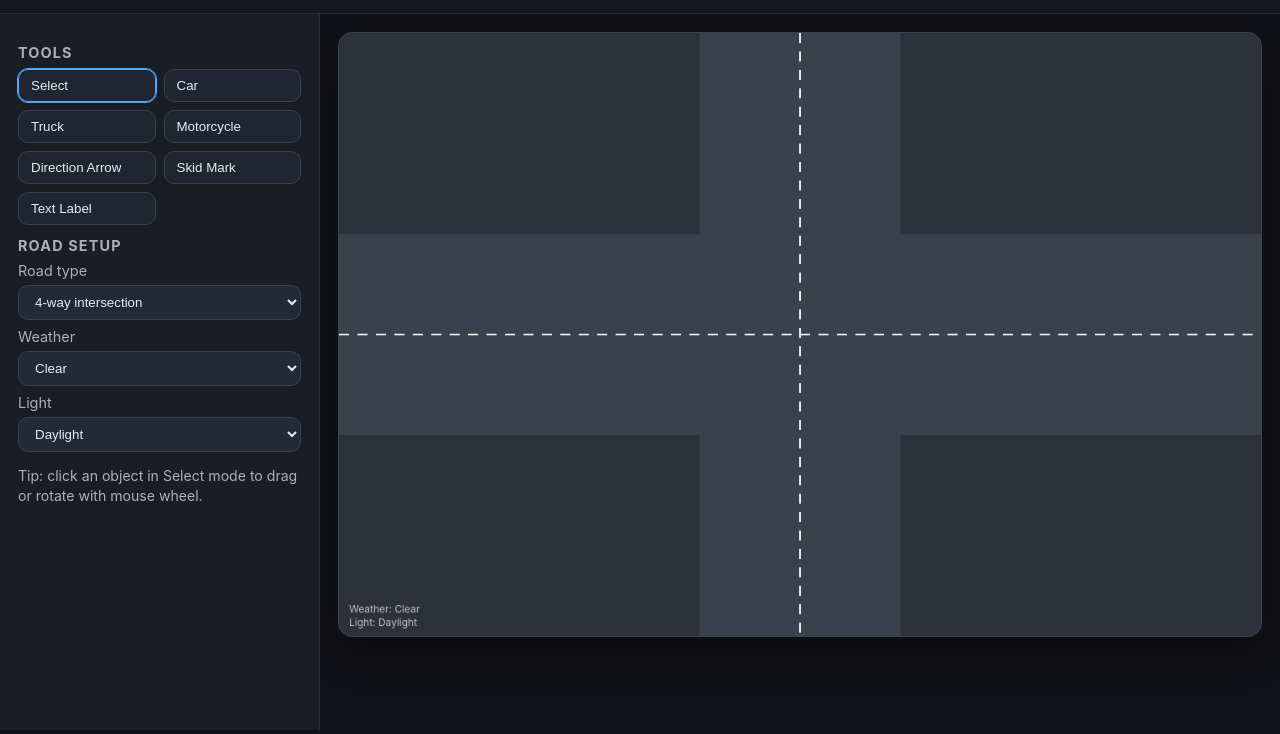
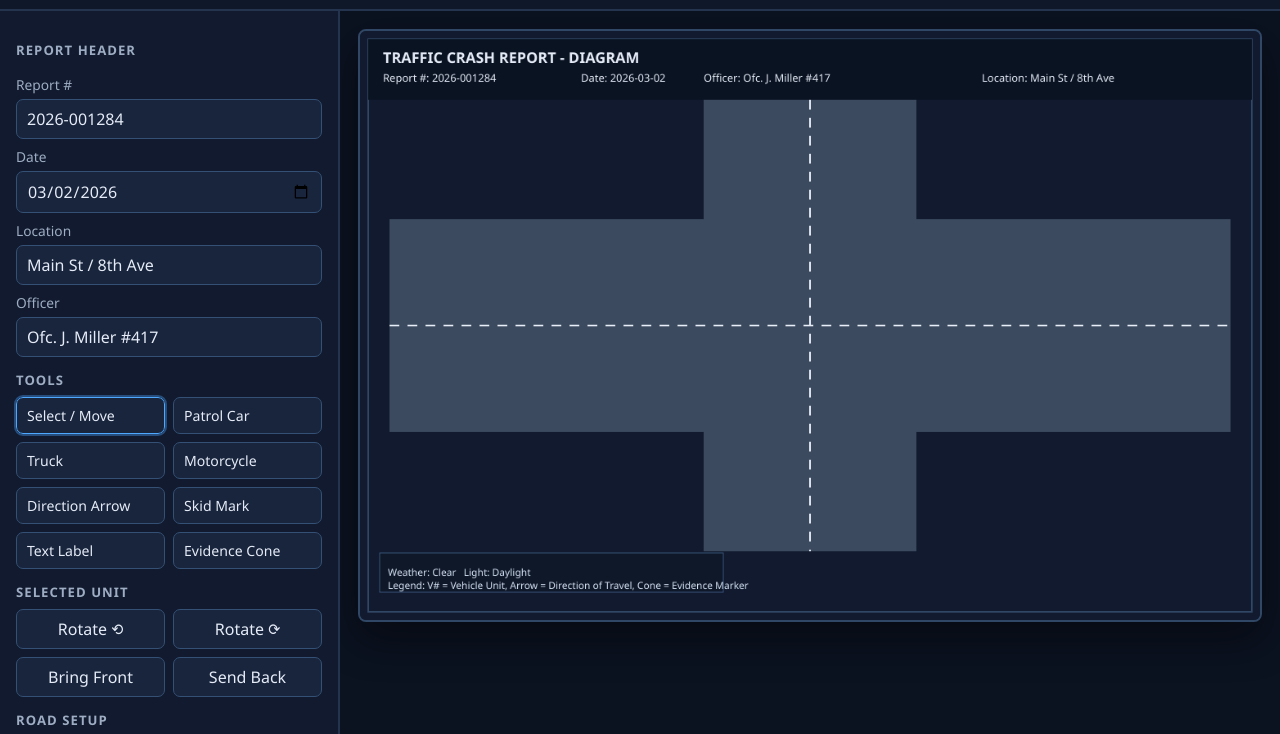
Before and after one commit to thefoxssss/clih-nails, a plain HTML site: page index.html in a window 1280 px wide. Shown: the part 70-804 px from the top of the page. Drawn offline with Linux system fonts and the light colour scheme.

Commit message:
Switch crash report interface to dark mode

```diff
--- a/app.js
+++ b/app.js
@@ -2,9 +2,21 @@ const canvas = document.getElementById("diagramCanvas");
 const ctx = canvas.getContext("2d");
 const toolButtons = [...document.querySelectorAll(".tool")];
 const roadTypeSelect = document.getElementById("roadType");
+const weatherSelect = document.getElementById("weather");
+const lightSelect = document.getElementById("light");
+const reportNumberInput = document.getElementById("reportNumber");
+const reportDateInput = document.getElementById("reportDate");
+const reportLocationInput = document.getElementById("reportLocation");
+const officerNameInput = document.getElementById("officerName");
 const exportBtn = document.getElementById("exportBtn");
 const clearBtn = document.getElementById("clearBtn");
 const undoBtn = document.getElementById("undoBtn");
+const rotateLeftBtn = document.getElementById("rotateLeftBtn");
+const rotateRightBtn = document.getElementById("rotateRightBtn");
+const bringFrontBtn = document.getElementById("bringFrontBtn");
+const sendBackBtn = document.getElementById("sendBackBtn");
+
+reportDateInput.valueAsDate = new Date();
 
 let activeTool = "select";
 let items = [];
@@ -12,6 +24,7 @@ let selectedId = null;
 let dragging = false;
 let dragOffset = { x: 0, y: 0 };
 const snapshots = [];
+let vehicleCounter = 1;
 
 function saveSnapshot() {
   snapshots.push(JSON.stringify(items));
@@ -35,21 +48,54 @@ function setTool(tool) {
   toolButtons.forEach((btn) => btn.classList.toggle("active", btn.dataset.tool === tool));
 }
 
+function selectedItem() {
+  return items.find((entry) => entry.id === selectedId);
+}
+
+function rotateSelected(direction) {
+  const item = selectedItem();
+  if (!item) return;
+  saveSnapshot();
+  item.rotation += direction * 0.12;
+  draw();
+}
+
+function moveLayer(toFront) {
+  const item = selectedItem();
+  if (!item) return;
+  saveSnapshot();
+  items = items.filter((entry) => entry.id !== item.id);
+  if (toFront) items.push(item);
+  else items.unshift(item);
+  draw();
+}
+
 toolButtons.forEach((btn) => btn.addEventListener("click", () => setTool(btn.dataset.tool)));
 undoBtn.addEventListener("click", undo);
+rotateLeftBtn.addEventListener("click", () => rotateSelected(-1));
+rotateRightBtn.addEventListener("click", () => rotateSelected(1));
+bringFrontBtn.addEventListener("click", () => moveLayer(true));
+sendBackBtn.addEventListener("click", () => moveLayer(false));
+
 clearBtn.addEventListener("click", () => {
   saveSnapshot();
   items = [];
   selectedId = null;
+  vehicleCounter = 1;
   draw();
 });
+
 exportBtn.addEventListener("click", () => {
   const link = document.createElement("a");
-  link.download = `crash-diagram-${Date.now()}.png`;
+  link.download = `police-crash-report-${Date.now()}.png`;
   link.href = canvas.toDataURL("image/png");
   link.click();
 });
-roadTypeSelect.addEventListener("change", draw);
+
+[roadTypeSelect, weatherSelect, lightSelect, reportNumberInput, reportDateInput, reportLocationInput, officerNameInput].forEach((input) => {
+  input.addEventListener("change", draw);
+  input.addEventListener("input", draw);
+});
 
 canvas.addEventListener("mousedown", (event) => {
   const pos = pointer(event);
@@ -68,15 +114,26 @@ canvas.addEventListener("mousedown", (event) => {
   saveSnapshot();
 
   if (activeTool === "text") {
-    const label = prompt("Enter label text:", "Vehicle 1");
+    const label = prompt("Enter label text:", "Point of Impact");
     if (!label) return;
     items.push({ id: uid(), type: "text", text: label, x: pos.x, y: pos.y, rotation: 0 });
   } else if (activeTool === "arrow") {
     items.push({ id: uid(), type: "arrow", x: pos.x, y: pos.y, width: 90, height: 14, rotation: 0 });
   } else if (activeTool === "skid") {
-    items.push({ id: uid(), type: "skid", x: pos.x, y: pos.y, width: 80, height: 8, rotation: Math.PI / 8 });
+    items.push({ id: uid(), type: "skid", x: pos.x, y: pos.y, width: 84, height: 8, rotation: Math.PI / 8 });
+  } else if (activeTool === "cone") {
+    items.push({ id: uid(), type: "cone", x: pos.x, y: pos.y, width: 22, height: 22, rotation: 0 });
   } else {
-    items.push({ id: uid(), type: activeTool, x: pos.x, y: pos.y, width: 80, height: 42, rotation: 0 });
+    items.push({
+      id: uid(),
+      type: activeTool,
+      x: pos.x,
+      y: pos.y,
+      width: 86,
+      height: 42,
+      rotation: 0,
+      label: `V${vehicleCounter++}`
+    });
   }
 
   draw();
@@ -85,7 +142,7 @@ canvas.addEventListener("mousedown", (event) => {
 canvas.addEventListener("mousemove", (event) => {
   if (!dragging || !selectedId) return;
   const pos = pointer(event);
-  const item = items.find((entry) => entry.id === selectedId);
+  const item = selectedItem();
   if (!item) return;
   item.x = pos.x - dragOffset.x;
   item.y = pos.y - dragOffset.y;
@@ -104,7 +161,7 @@ canvas.addEventListener("mouseleave", () => {
 canvas.addEventListener("wheel", (event) => {
   if (!selectedId) return;
   event.preventDefault();
-  const item = items.find((entry) => entry.id === selectedId);
+  const item = selectedItem();
   if (!item) return;
   item.rotation += event.deltaY > 0 ? 0.08 : -0.08;
   draw();
@@ -149,26 +206,47 @@ function itemBounds(item) {
   };
 }
 
+function drawReportFrame() {
+  ctx.save();
+  ctx.fillStyle = "#111a2e";
+  ctx.fillRect(0, 0, canvas.width, canvas.height);
+  ctx.strokeStyle = "#314766";
+  ctx.lineWidth = 2;
+  ctx.strokeRect(10, 10, canvas.width - 20, canvas.height - 20);
+
+  ctx.fillStyle = "#0a1322";
+  ctx.fillRect(10, 10, canvas.width - 20, 74);
+  ctx.fillStyle = "#e5ebf7";
+  ctx.font = "700 18px Segoe UI, sans-serif";
+  ctx.fillText("TRAFFIC CRASH REPORT - DIAGRAM", 28, 39);
+  ctx.font = "13px Segoe UI, sans-serif";
+  ctx.fillText(`Report #: ${reportNumberInput.value || "N/A"}`, 28, 62);
+  ctx.fillText(`Date: ${reportDateInput.value || "N/A"}`, 270, 62);
+  ctx.fillText(`Officer: ${officerNameInput.value || "N/A"}`, 420, 62);
+  ctx.fillText(`Location: ${reportLocationInput.value || "N/A"}`, 760, 62);
+  ctx.restore();
+}
+
 function drawRoad() {
   const type = roadTypeSelect.value;
   ctx.save();
-  ctx.fillStyle = "#3b404d";
-  ctx.strokeStyle = "#f4f4f4";
+  ctx.fillStyle = "#3b4a5f";
+  ctx.strokeStyle = "#e8eef7";
   ctx.lineWidth = 2;
 
   if (type === "straight") {
-    ctx.fillRect(0, 240, canvas.width, 240);
-    dashedLine(0, canvas.height / 2, canvas.width, canvas.height / 2);
+    ctx.fillRect(36, 230, canvas.width - 72, 260);
+    dashedLine(36, canvas.height / 2, canvas.width - 36, canvas.height / 2);
   } else if (type === "t-junction") {
-    ctx.fillRect(0, 240, canvas.width, 240);
-    ctx.fillRect(canvas.width / 2 - 120, 0, 240, 360);
-    dashedLine(0, canvas.height / 2, canvas.width, canvas.height / 2);
-    dashedLine(canvas.width / 2, 0, canvas.width / 2, 360);
+    ctx.fillRect(36, 230, canvas.width - 72, 260);
+    ctx.fillRect(canvas.width / 2 - 130, 84, 260, 290);
+    dashedLine(36, canvas.height / 2, canvas.width - 36, canvas.height / 2);
+    dashedLine(canvas.width / 2, 84, canvas.width / 2, 374);
   } else {
-    ctx.fillRect(0, 240, canvas.width, 240);
-    ctx.fillRect(canvas.width / 2 - 120, 0, 240, canvas.height);
-    dashedLine(0, canvas.height / 2, canvas.width, canvas.height / 2);
-    dashedLine(canvas.width / 2, 0, canvas.width / 2, canvas.height);
+    ctx.fillRect(36, 230, canvas.width - 72, 260);
+    ctx.fillRect(canvas.width / 2 - 130, 84, 260, canvas.height - 168);
+    dashedLine(36, canvas.height / 2, canvas.width - 36, canvas.height / 2);
+    dashedLine(canvas.width / 2, 84, canvas.width / 2, canvas.height - 84);
   }
 
   ctx.restore();
@@ -195,11 +273,11 @@ function drawVehicle(item, color, label) {
   ctx.roundRect(-item.width / 2, -item.height / 2, item.width, item.height, 8);
   ctx.fill();
   ctx.stroke();
-  ctx.fillStyle = "#e8eef8";
-  ctx.font = "600 12px Inter, sans-serif";
+  ctx.fillStyle = "#f9fbff";
+  ctx.font = "700 12px Segoe UI, sans-serif";
   ctx.textAlign = "center";
   ctx.textBaseline = "middle";
-  ctx.fillText(label, 0, 0);
+  ctx.fillText(`${item.label || "V?"} ${label}`, 0, 0);
   ctx.restore();
 }
 
@@ -207,7 +285,7 @@ function drawArrow(item) {
   ctx.save();
   ctx.translate(item.x, item.y);
   ctx.rotate(item.rotation || 0);
-  ctx.fillStyle = "#ffd166";
+  ctx.fillStyle = "#facc15";
   ctx.beginPath();
   ctx.moveTo(-item.width / 2, -item.height / 2);
   ctx.lineTo(item.width / 2 - 16, -item.height / 2);
@@ -225,7 +303,7 @@ function drawSkid(item) {
   ctx.save();
   ctx.translate(item.x, item.y);
   ctx.rotate(item.rotation || 0);
-  ctx.strokeStyle = "#0b0d12";
+  ctx.strokeStyle = "#0f172a";
   ctx.lineWidth = 3;
   ctx.setLineDash([8, 6]);
   ctx.beginPath();
@@ -237,12 +315,28 @@ function drawSkid(item) {
   ctx.restore();
 }
 
+function drawCone(item) {
+  ctx.save();
+  ctx.translate(item.x, item.y);
+  ctx.rotate(item.rotation || 0);
+  ctx.fillStyle = "#f97316";
+  ctx.beginPath();
+  ctx.moveTo(0, -item.height / 2);
+  ctx.lineTo(item.width / 2, item.height / 2);
+  ctx.lineTo(-item.width / 2, item.height / 2);
+  ctx.closePath();
+  ctx.fill();
+  ctx.strokeStyle = "#7c2d12";
+  ctx.stroke();
+  ctx.restore();
+}
+
 function drawText(item) {
   ctx.save();
   ctx.translate(item.x, item.y);
   ctx.rotate(item.rotation || 0);
-  ctx.fillStyle = "#f8fafc";
-  ctx.font = "600 16px Inter, sans-serif";
+  ctx.fillStyle = "#e5ebf7";
+  ctx.font = "600 16px Segoe UI, sans-serif";
   ctx.textAlign = "center";
   ctx.fillText(item.text, 0, 0);
   ctx.restore();
@@ -251,34 +345,43 @@ function drawText(item) {
 function drawSelection(item) {
   const bounds = itemBounds(item);
   ctx.save();
-  ctx.strokeStyle = "#4ea8ff";
+  ctx.strokeStyle = "#155aa8";
   ctx.setLineDash([5, 4]);
   ctx.strokeRect(bounds.left - 6, bounds.top - 6, bounds.right - bounds.left + 12, bounds.bottom - bounds.top + 12);
   ctx.restore();
 }
 
+function drawFooterLegend() {
+  ctx.save();
+  ctx.fillStyle = "#0f1829";
+  ctx.fillRect(24, canvas.height - 82, 420, 48);
+  ctx.strokeStyle = "#3a567d";
+  ctx.strokeRect(24, canvas.height - 82, 420, 48);
+  ctx.fillStyle = "#d6e3f5";
+  ctx.font = "12px Segoe UI, sans-serif";
+  ctx.fillText(`Weather: ${weatherSelect.value}   Light: ${lightSelect.value}`, 34, canvas.height - 54);
+  ctx.fillText("Legend: V# = Vehicle Unit, Arrow = Direction of Travel, Cone = Evidence Marker", 34, canvas.height - 38);
+  ctx.restore();
+}
+
 function draw() {
   ctx.clearRect(0, 0, canvas.width, canvas.height);
+  drawReportFrame();
   drawRoad();
 
   items.forEach((item) => {
-    if (item.type === "car") drawVehicle(item, "#2dd4bf", "CAR");
-    if (item.type === "truck") drawVehicle(item, "#f97316", "TRUCK");
-    if (item.type === "motorcycle") drawVehicle({ ...item, width: 56, height: 28 }, "#a78bfa", "BIKE");
+    if (item.type === "car") drawVehicle(item, "#0f766e", "CAR");
+    if (item.type === "truck") drawVehicle(item, "#b45309", "TRK");
+    if (item.type === "motorcycle") drawVehicle({ ...item, width: 62, height: 30 }, "#6d28d9", "MC");
     if (item.type === "arrow") drawArrow(item);
     if (item.type === "skid") drawSkid(item);
+    if (item.type === "cone") drawCone(item);
     if (item.type === "text") drawText(item);
 
     if (item.id === selectedId) drawSelection(item);
   });
 
-  ctx.fillStyle = "rgba(255,255,255,0.7)";
-  ctx.font = "12px Inter, sans-serif";
-  ctx.fillText(`Weather: ${document.getElementById("weather").value}`, 12, canvas.height - 28);
-  ctx.fillText(`Light: ${document.getElementById("light").value}`, 12, canvas.height - 12);
+  drawFooterLegend();
 }
 
-document.getElementById("weather").addEventListener("change", draw);
-document.getElementById("light").addEventListener("change", draw);
-
 draw();
--- a/index.html
+++ b/index.html
@@ -3,15 +3,15 @@
 <head>
   <meta charset="UTF-8">
   <meta name="viewport" content="width=device-width, initial-scale=1.0">
-  <title>Crash Diagram Maker</title>
+  <title>Police Crash Report Diagram</title>
   <link rel="stylesheet" href="styles.css">
 </head>
 <body>
   <div class="app">
     <header class="topbar">
       <div>
-        <h1>Crash Diagram Maker</h1>
-        <p>Create vehicle collision diagrams similar to incident reports.</p>
+        <h1>Police Crash Report Diagram</h1>
+        <p>Build report-style scene diagrams with labeled units, controls, and evidence marks.</p>
       </div>
       <div class="actions">
         <button id="undoBtn">Undo</button>
@@ -21,26 +21,49 @@
     </header>
 
     <aside class="panel">
+      <h2>Report Header</h2>
+      <div class="report-grid">
+        <label for="reportNumber">Report #</label>
+        <input id="reportNumber" type="text" value="2026-001284">
+        <label for="reportDate">Date</label>
+        <input id="reportDate" type="date">
+        <label for="reportLocation">Location</label>
+        <input id="reportLocation" type="text" value="Main St / 8th Ave">
+        <label for="officerName">Officer</label>
+        <input id="officerName" type="text" value="Ofc. J. Miller #417">
+      </div>
+
       <h2>Tools</h2>
       <div class="tool-grid" id="toolGrid">
-        <button class="tool active" data-tool="select">Select</button>
-        <button class="tool" data-tool="car">Car</button>
+        <button class="tool active" data-tool="select">Select / Move</button>
+        <button class="tool" data-tool="car">Patrol Car</button>
         <button class="tool" data-tool="truck">Truck</button>
         <button class="tool" data-tool="motorcycle">Motorcycle</button>
         <button class="tool" data-tool="arrow">Direction Arrow</button>
         <button class="tool" data-tool="skid">Skid Mark</button>
         <button class="tool" data-tool="text">Text Label</button>
+        <button class="tool" data-tool="cone">Evidence Cone</button>
+      </div>
+
+      <h2>Selected Unit</h2>
+      <div class="control-row">
+        <button id="rotateLeftBtn">Rotate ⟲</button>
+        <button id="rotateRightBtn">Rotate ⟳</button>
+      </div>
+      <div class="control-row">
+        <button id="bringFrontBtn">Bring Front</button>
+        <button id="sendBackBtn">Send Back</button>
       </div>
 
       <h2>Road setup</h2>
-      <label>Road type</label>
+      <label for="roadType">Road type</label>
       <select id="roadType">
         <option value="intersection">4-way intersection</option>
         <option value="straight">Straight road</option>
         <option value="t-junction">T-junction</option>
       </select>
 
-      <label>Weather</label>
+      <label for="weather">Weather</label>
       <select id="weather">
         <option>Clear</option>
         <option>Rain</option>
@@ -48,14 +71,14 @@
         <option>Fog</option>
       </select>
 
-      <label>Light</label>
+      <label for="light">Light</label>
       <select id="light">
         <option>Daylight</option>
         <option>Dusk</option>
         <option>Night</option>
       </select>
 
-      <p class="hint">Tip: click an object in Select mode to drag or rotate with mouse wheel.</p>
+      <p class="hint">Tip: In Select mode, click an object to move it. Use mouse wheel or rotate buttons to align vehicles.</p>
     </aside>
 
     <main class="canvas-wrap">
--- a/styles.css
+++ b/styles.css
@@ -1,16 +1,17 @@
 :root {
-  --bg: #111217;
-  --panel: #1a1d24;
-  --canvas-bg: #2d313b;
-  --text: #e9ebef;
-  --muted: #aab0bc;
+  --bg: #0b1220;
+  --panel: #111a2e;
+  --canvas-bg: #1a2436;
+  --text: #e5ebf7;
+  --muted: #9eadc3;
   --accent: #4ea8ff;
+  --line: #25344e;
 }
 
 * { box-sizing: border-box; }
 body {
   margin: 0;
-  font-family: Inter, system-ui, Arial, sans-serif;
+  font-family: "Segoe UI", Tahoma, Arial, sans-serif;
   background: var(--bg);
   color: var(--text);
 }
@@ -18,7 +19,7 @@ body {
 .app {
   min-height: 100vh;
   display: grid;
-  grid-template-columns: 320px 1fr;
+  grid-template-columns: 340px 1fr;
   grid-template-rows: auto 1fr;
   grid-template-areas:
     "top top"
@@ -31,46 +32,61 @@ body {
   justify-content: space-between;
   align-items: center;
   gap: 16px;
-  padding: 16px 20px;
-  border-bottom: 1px solid #292e38;
-  background: #14171d;
+  padding: 14px 20px;
+  border-bottom: 2px solid var(--line);
+  background: #0f1829;
 }
-.topbar h1 { margin: 0; font-size: 1.4rem; }
-.topbar p { margin: 4px 0 0; color: var(--muted); }
+.topbar h1 { margin: 0; font-size: 1.3rem; letter-spacing: 0.03em; text-transform: uppercase; }
+.topbar p { margin: 3px 0 0; color: var(--muted); font-size: 0.94rem; }
 
 .actions { display: flex; gap: 10px; }
-button, select {
-  border: 1px solid #3a4050;
-  border-radius: 10px;
-  background: #232937;
+button, select, input {
+  border: 1px solid #355075;
+  border-radius: 7px;
+  background: #18253c;
   color: var(--text);
-  padding: 8px 12px;
+  padding: 8px 10px;
   cursor: pointer;
+  font: inherit;
 }
-button:hover, select:hover { border-color: var(--accent); }
-button.primary { background: var(--accent); color: #07131f; border-color: #7bc0ff; font-weight: 600; }
+input, select { cursor: text; }
+select { cursor: pointer; }
+button:hover, select:hover, input:hover { border-color: var(--accent); }
+button.primary {
+  background: var(--accent);
+  color: #051523;
+  border-color: #7bc0ff;
+  font-weight: 600;
+}
 
 .panel {
   grid-area: panel;
-  padding: 18px;
-  border-right: 1px solid #292e38;
+  padding: 16px;
+  border-right: 2px solid var(--line);
   background: var(--panel);
   overflow: auto;
 }
 .panel h2 {
-  margin: 12px 0 8px;
-  font-size: 0.9rem;
+  margin: 14px 0 8px;
+  font-size: 0.82rem;
   text-transform: uppercase;
   letter-spacing: 0.08em;
   color: var(--muted);
 }
 .panel label {
   display: block;
-  margin: 8px 0 6px;
+  margin: 8px 0 5px;
   color: var(--muted);
-  font-size: 0.9rem;
+  font-size: 0.86rem;
 }
-.panel select { width: 100%; }
+.panel select,
+.panel input { width: 100%; }
+
+.report-grid {
+  display: grid;
+  grid-template-columns: 1fr;
+}
+
 .tool-grid {
   display: grid;
   grid-template-columns: 1fr 1fr;
@@ -78,17 +94,26 @@ button.primary { background: var(--accent); color: #07131f; border-color: #7bc0f
 }
 .tool {
   text-align: left;
-  background: #202532;
+  background: #18253c;
+  font-size: 0.88rem;
 }
 .tool.active {
   border-color: var(--accent);
-  outline: 1px solid var(--accent);
+  outline: 2px solid #264d7c;
 }
+
+.control-row {
+  display: grid;
+  grid-template-columns: 1fr 1fr;
+  gap: 8px;
+  margin-bottom: 8px;
+}
+
 .hint {
   margin-top: 14px;
   color: var(--muted);
-  font-size: 0.88rem;
-  line-height: 1.45;
+  font-size: 0.85rem;
+  line-height: 1.4;
 }
 
 .canvas-wrap {
@@ -101,7 +126,7 @@ button.primary { background: var(--accent); color: #07131f; border-color: #7bc0f
   width: 100%;
   max-width: 1100px;
   background: var(--canvas-bg);
-  border: 1px solid #3c4250;
-  border-radius: 14px;
-  box-shadow: 0 16px 40px rgba(0, 0, 0, 0.35);
+  border: 2px solid #314766;
+  border-radius: 8px;
+  box-shadow: 0 16px 40px rgba(0, 0, 0, 0.45);
 }
```
